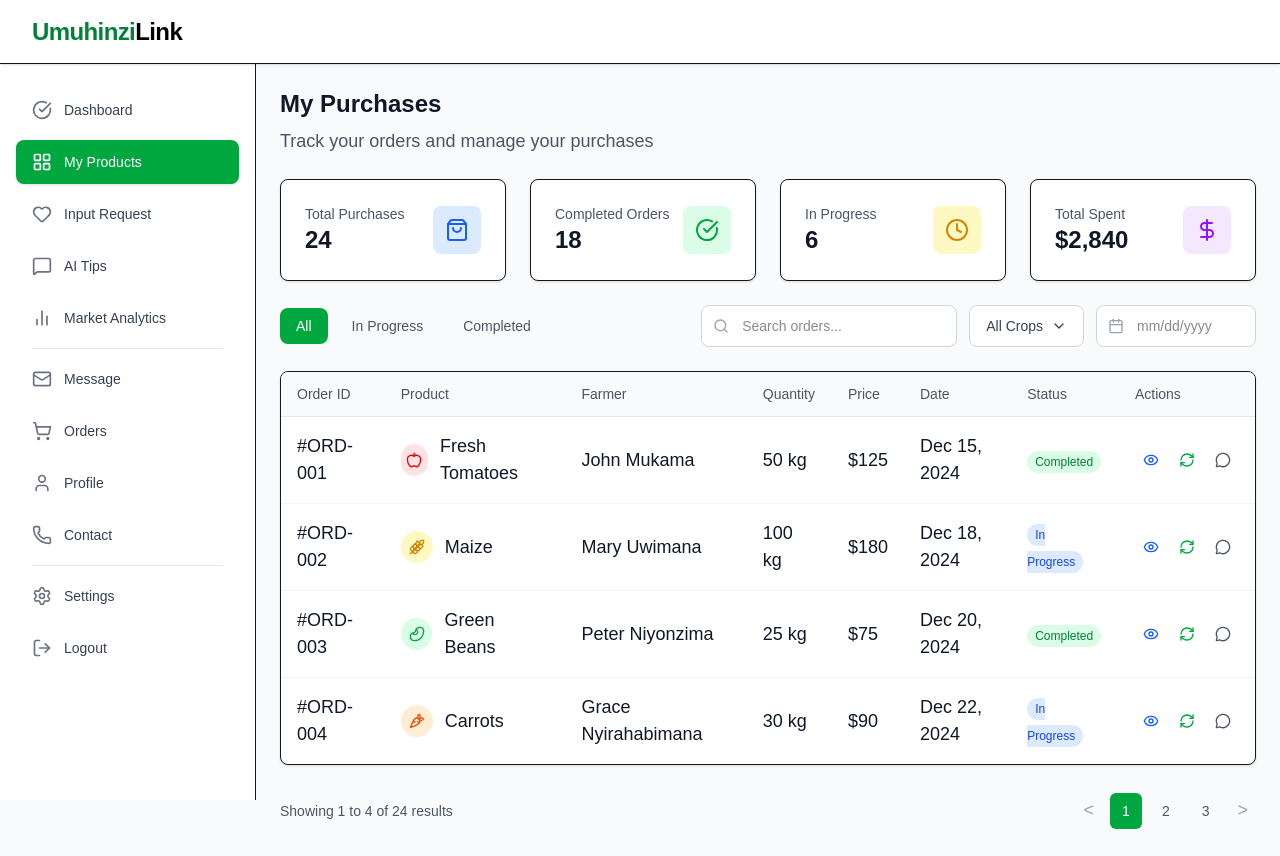
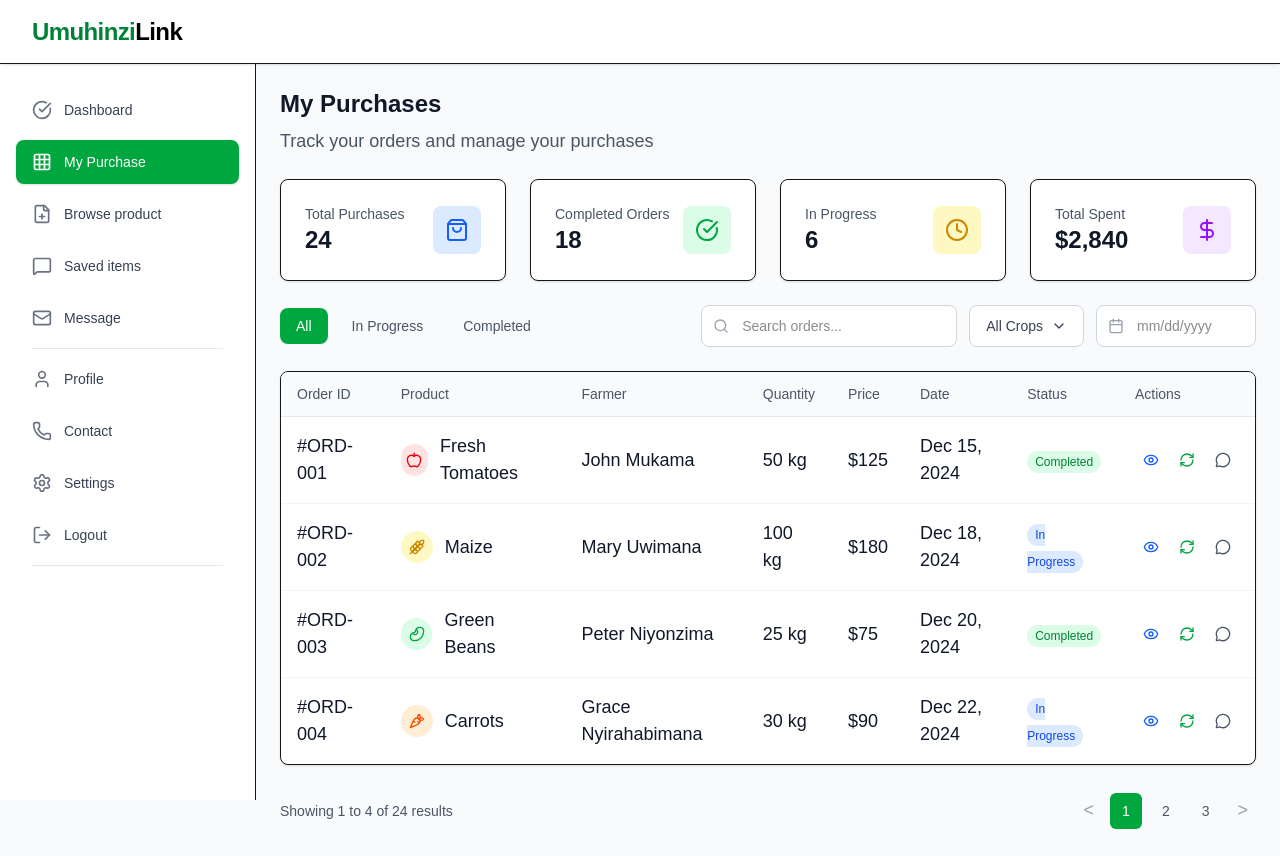
Before and after one commit to IRANZI/UmuhinziLink, a Next.js app: page /buyer_dashboard/purchases in a window 1280 px wide. Built offline with nearby package versions, Linux system fonts and the light colour scheme.

Commit message:
Purchase

```diff
--- a/app/buyer_dashboard/purchases/page.tsx
+++ b/app/buyer_dashboard/purchases/page.tsx
@@ -4,7 +4,7 @@ import {
   CheckCircle, LayoutGrid, Heart, MessageSquare, BarChart2, Mail,
   ShoppingCart, User, Phone, Settings, LogOut, ShoppingBag,
   Clock, Package, Eye, Calendar, Search, ChevronDown, DollarSign,
-  Apple, Wheat, Bean, Carrot, MessageCircle, RefreshCw
+  Apple, Wheat, Bean, Carrot, MessageCircle, RefreshCw,UserIcon,GridIcon,FilePlus
 } from 'lucide-react';
 import Link from 'next/link';
 
@@ -15,17 +15,15 @@ const Logo = () => (
 );
 
 const menuItems = [
-  { label: 'Dashboard', href: '/buyer_dashboard', icon: CheckCircle },
-  { label: 'My Products', href: '/buyer_dashboard/products', icon: LayoutGrid },
-  { label: 'Input Request', href: '/buyer_dashboard/requests', icon: Heart },
-  { label: 'AI Tips', href: '/buyer_dashboard/ai', icon: MessageSquare },
-  { label: 'Market Analytics', href: '/buyer_dashboard/market_analysis', icon: BarChart2 },
-  { label: 'Message', href: '/messages', icon: Mail },
-  { label: 'Orders', href: '/buyer_dashboard/orders', icon: ShoppingCart },
-  { label: 'Profile', href: '/profile', icon: User },
-  { label: 'Contact', href: '/contact', icon: Phone },
-  { label: 'Settings', href: '/settings', icon: Settings },
-  { label: 'Logout', href: '/logout', icon: LogOut },
+  { label: "Dashboard", href: "/buyer_dashboard", icon: CheckCircle },
+  { label: "My Purchase", href: "/buyer_dashboard/purchases", icon: GridIcon },
+  { label: "Browse product", href: "/buyer_dashboard/product", icon: FilePlus },
+  { label: "Saved items", href: "/buyer_dashboard/saved", icon: MessageSquare },
+  { label: "Message", href: "/messages", icon: Mail },
+  { label: "Profile", href: "/profile", icon: UserIcon },
+  { label: "Contact", href: "/contact", icon: Phone },
+  { label: "Settings", href: "/settings", icon: Settings },
+  { label: "Logout", href: "/logout", icon: LogOut },
 ];
 
 export default function MyPurchases() {
@@ -41,7 +39,7 @@ export default function MyPurchases() {
         <aside className="w-64 bg-white border-r flex flex-col fixed left-0 top-16 h-[calc(100vh-4rem)] overflow-y-auto">
           <nav className="flex-1 px-4 py-6 space-y-2">
             {menuItems.map((item, index) => {
-              const isActive = item.label === 'My Products';
+              const isActive = item.label === 'My Purchase';
               const Icon = item.icon;
               const showDivider = index === 4 || index === 8; // After Market Analytics and Contact
               return (
```
